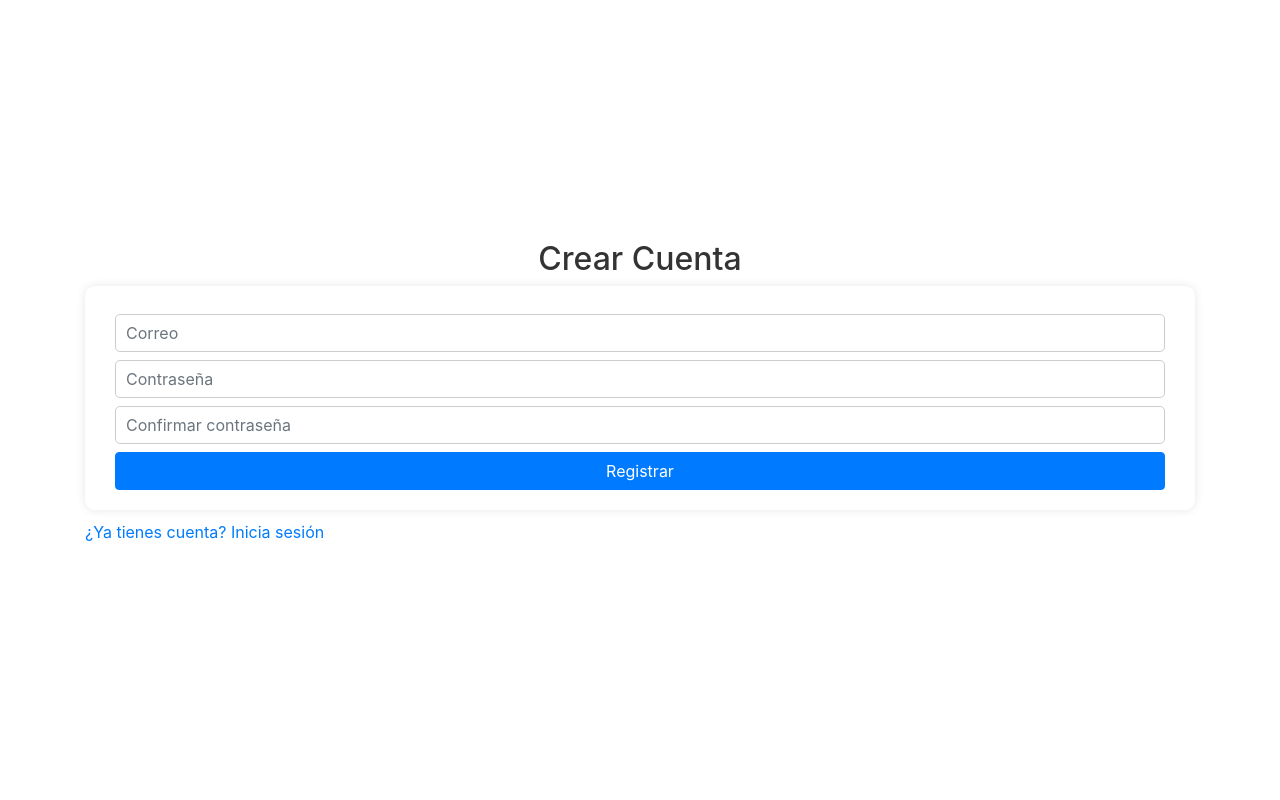
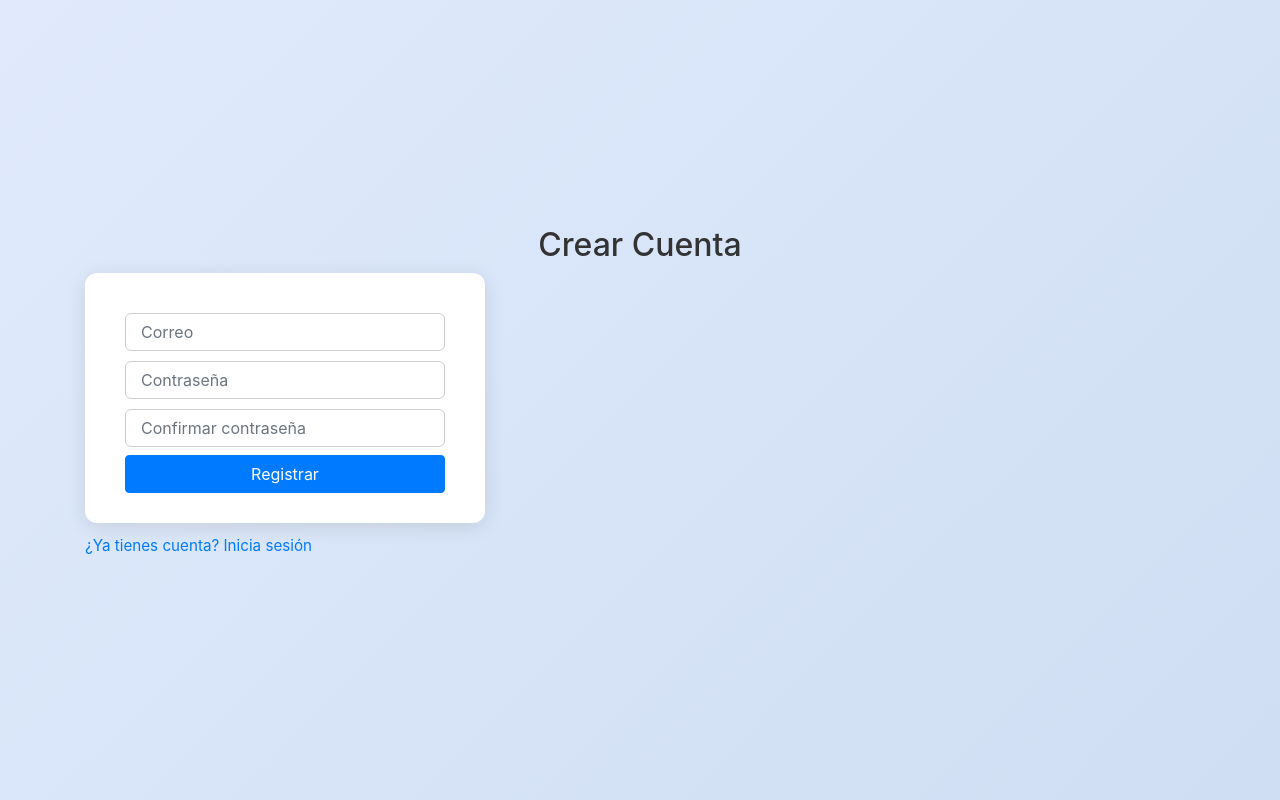
Before and after one commit to Matyroman/TP2, a PHP site: page /TP2/register.php in a window 1280 px wide. Run offline with PHP 8.4, Linux system fonts and the light colour scheme; a stand-in replaces the project's code that opens the database connection.

Commit message:
Update css.css
Signed-off-by: Matytute <165533228+Matyroman@users.noreply.github.com>

```diff
--- a/css.css
+++ b/css.css
@@ -1,60 +1,81 @@
+/* Reset básico y estilos del body */
 body {
-    font-family: Arial, sans-serif;
-    background: #f4f4f4;
+    font-family: 'Segoe UI', Tahoma, Geneva, Verdana, sans-serif;
+    background: linear-gradient(135deg, #e0eafc, #cfdef3);
     display: flex;
-    flex-direction: column;
     align-items: center;
     justify-content: center;
     height: 100vh;
     margin: 0;
 }
 
+/* Encabezado */
 h2 {
     color: #333;
+    margin-bottom: 20px;
 }
 
+/* Contenedor del formulario */
 form {
-    background: white;
-    padding: 20px 30px;
-    border-radius: 10px;
-    box-shadow: 0 0 10px rgba(0,0,0,0.1);
-    min-width: 300px;
+    background: #fff;
+    padding: 30px 40px;
+    border-radius: 12px;
+    box-shadow: 0 4px 20px rgba(0, 0, 0, 0.1);
+    width: 100%;
+    max-width: 400px;
     text-align: center;
 }
 
+/* Inputs y botón */
 input[type="email"],
-input[type="password"],
-button {
+input[type="password"] {
     width: 100%;
-    padding: 10px;
-    margin: 8px 0;
-    border-radius: 5px;
+    padding: 12px 15px;
+    margin: 10px 0;
     border: 1px solid #ccc;
+    border-radius: 6px;
+    font-size: 1rem;
+    transition: border 0.3s ease;
+}
+
+input:focus {
+    border-color: #4CAF50;
+    outline: none;
 }
 
 button {
+    width: 100%;
+    padding: 12px;
     background-color: #4CAF50;
     color: white;
+    font-size: 1rem;
+    font-weight: bold;
     border: none;
+    border-radius: 6px;
     cursor: pointer;
+    transition: background-color 0.3s ease;
 }
 
 button:hover {
-    background-color: #45a049;
+    background-color: #43a047;
 }
 
+/* Enlace para recuperar contraseña o registrarse */
 a {
     display: inline-block;
-    margin-top: 10px;
+    margin-top: 12px;
     color: #007bff;
     text-decoration: none;
+    font-size: 0.95rem;
 }
 
 a:hover {
     text-decoration: underline;
 }
 
+/* Mensaje de error */
 p {
     margin-top: 10px;
     color: #d9534f;
+    font-size: 0.9rem;
 }
```
